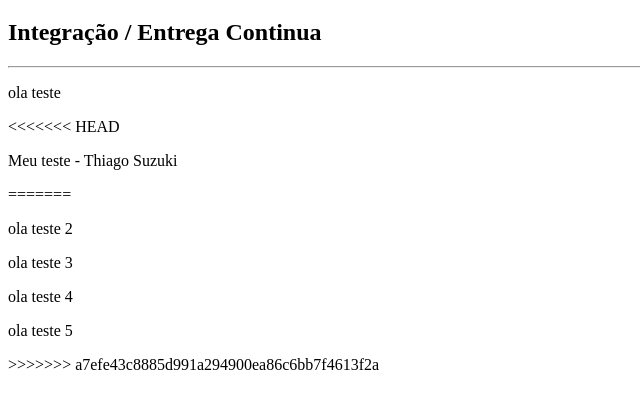
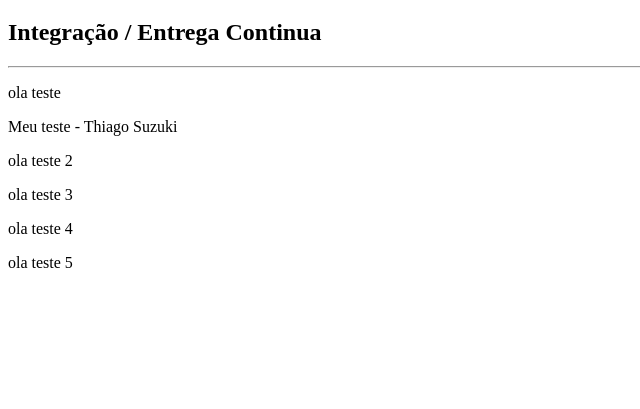
Before and after one commit to Guilherme-Rezende/CI_CD, a plain HTML site: page index.html in a window 1280 px wide. Shown: the part 61-470 px from the top of the page, without its empty margins (0-640 px from the left). Drawn offline with Linux system fonts and the light colour scheme.

Commit message:
Update index.html

```diff
--- a/index.html
+++ b/index.html
@@ -11,14 +11,12 @@
     <h2>Integração / Entrega Continua</h2>
     <hr>
     <p>ola teste</p>
-<<<<<<< HEAD
     <p>Meu teste - Thiago Suzuki</p>
-=======
     <p>ola teste 2</p>
     <p>ola teste 3</p>
     <p>ola teste 4</p>
     <p>ola teste 5</p>
 
->>>>>>> a7efe43c8885d991a294900ea86c6bb7f4613f2a
+
 </body>
 </html>
```
